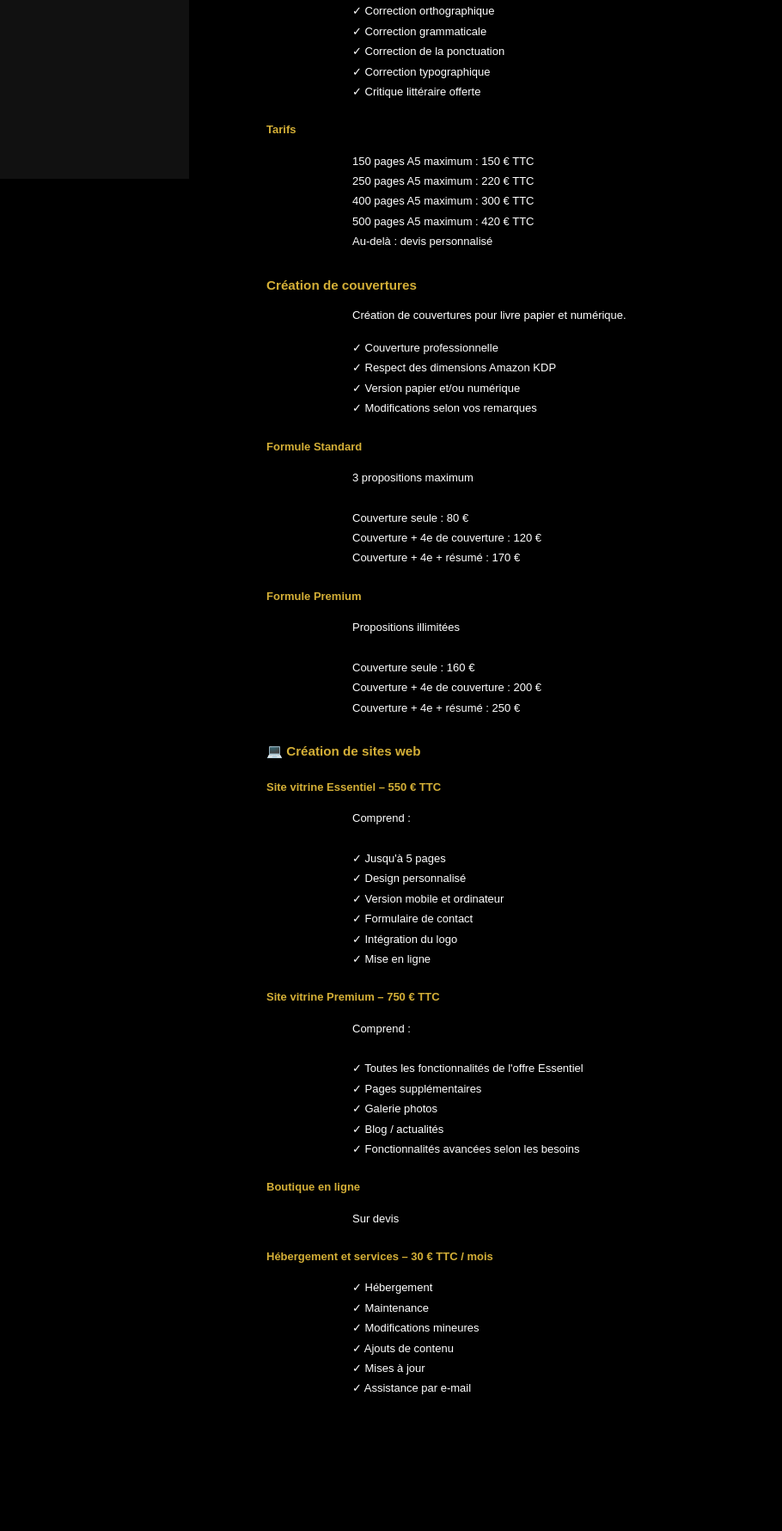
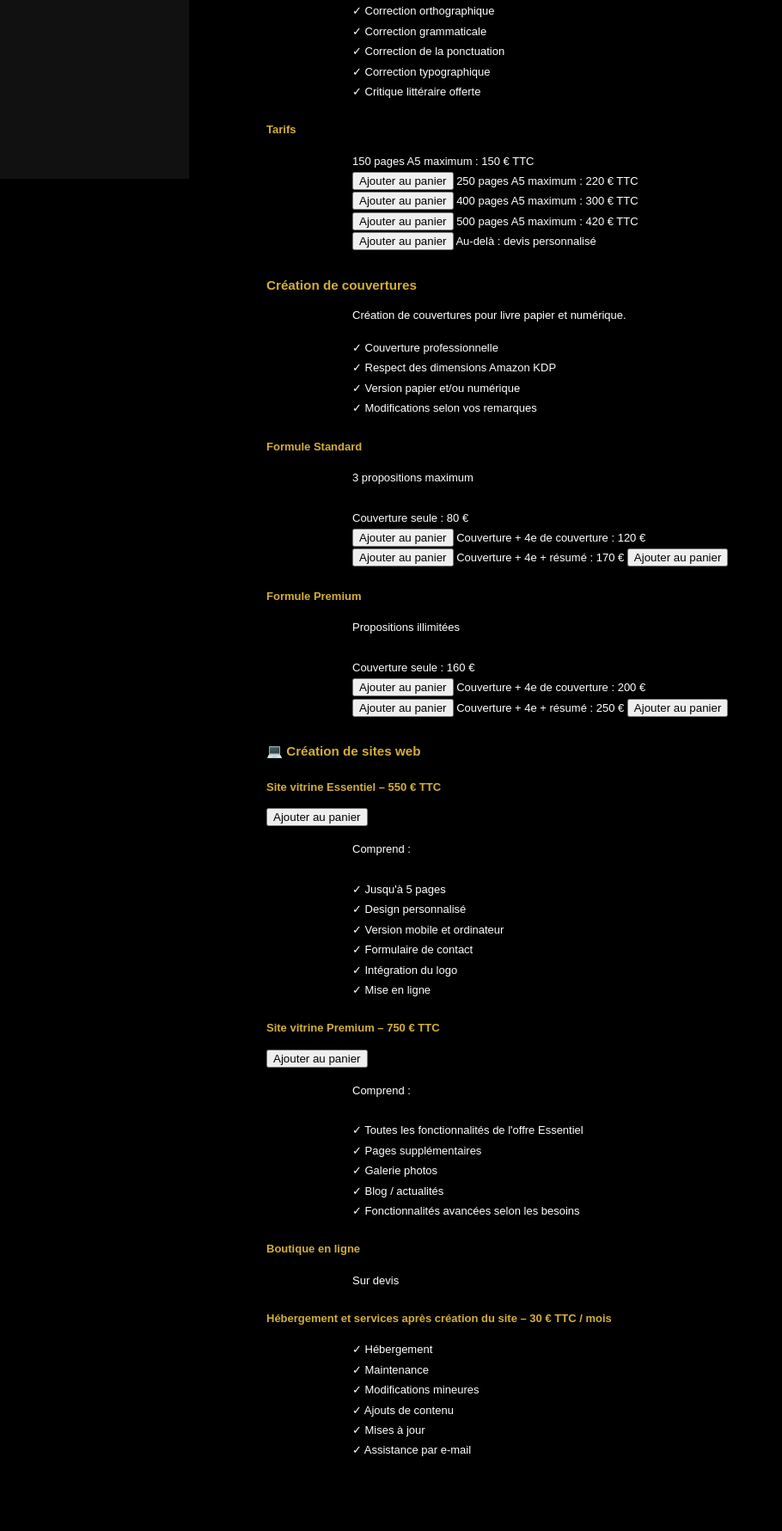
Before and after one commit to MSEDIT-1304/services-aux-ecrivains, a Flask app: page /services in a window 1280 px wide. Shown: the part 632-2413 px from the top of the page at 86% size, without its empty margins (0-910 px from the left). Before the commit the page ends 2254 px from the top, so only its background shows below. Run offline with Flask 3, Linux system fonts and the light colour scheme.

Commit message:
Update services bouton panier.html

```diff
--- a/templates/services.html
+++ b/templates/services.html
@@ -51,9 +51,21 @@
 
 <p>
 150 pages A5 maximum : 150 € TTC<br>
+
+<button>Ajouter au panier</button>
+
 250 pages A5 maximum : 220 € TTC<br>
+
+<button>Ajouter au panier</button>
+
 400 pages A5 maximum : 300 € TTC<br>
+
+<button>Ajouter au panier</button>
+
 500 pages A5 maximum : 420 € TTC<br>
+
+<button>Ajouter au panier</button>
+
 Au-delà : devis personnalisé
 </p>
 
@@ -80,8 +92,16 @@ Création de couvertures pour livre papier et numérique.
 3 propositions maximum<br><br>
 
 Couverture seule : 80 €<br>
+
+<button>Ajouter au panier</button>
+
 Couverture + 4e de couverture : 120 €<br>
+
+<button>Ajouter au panier</button>
+
 Couverture + 4e + résumé : 170 €
+
+<button>Ajouter au panier</button>
 </p>
 
 <h4>Formule Premium</h4>
@@ -90,8 +110,16 @@ Couverture + 4e + résumé : 170 €
 Propositions illimitées<br><br>
 
 Couverture seule : 160 €<br>
+
+<button>Ajouter au panier</button>
+
 Couverture + 4e de couverture : 200 €<br>
+
+<button>Ajouter au panier</button>
+
 Couverture + 4e + résumé : 250 €
+
+<button>Ajouter au panier</button>
 </p>
 
 </div>
@@ -100,6 +128,8 @@ Couverture + 4e + résumé : 250 €
 <h3>💻 Création de sites web</h3>
 
 <h4>Site vitrine Essentiel – 550 € TTC</h4>
+
+<button>Ajouter au panier</button>
 
 <p>
 Comprend :<br><br>
@@ -113,6 +143,8 @@ Comprend :<br><br>
 </p>
 
 <h4>Site vitrine Premium – 750 € TTC</h4>
+
+<button>Ajouter au panier</button>
 
 <p>
 Comprend :<br><br>
@@ -130,7 +162,7 @@ Comprend :<br><br>
 Sur devis
 </p>
 
-<h4>Hébergement et services – 30 € TTC / mois</h4>
+<h4>Hébergement et services après création du site – 30 € TTC / mois</h4>
 
 <p>
 ✓ Hébergement<br>
```
